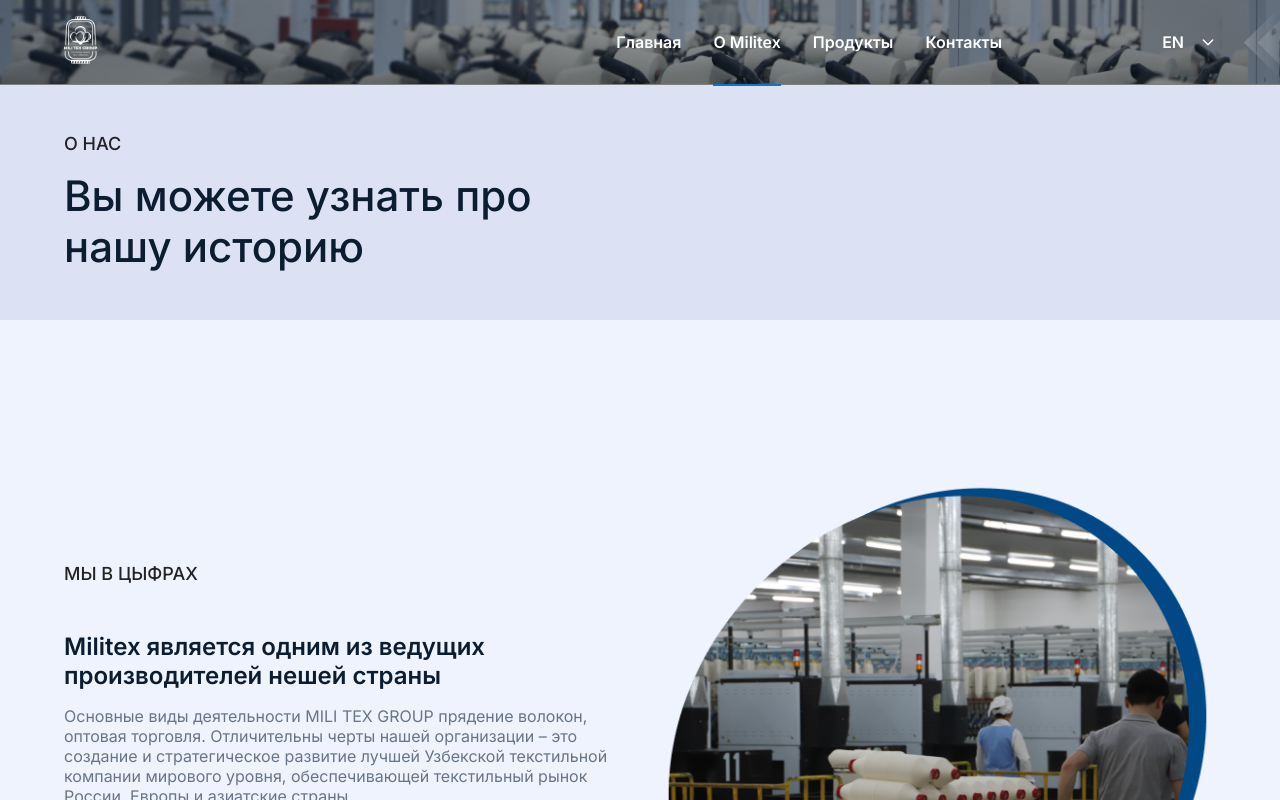
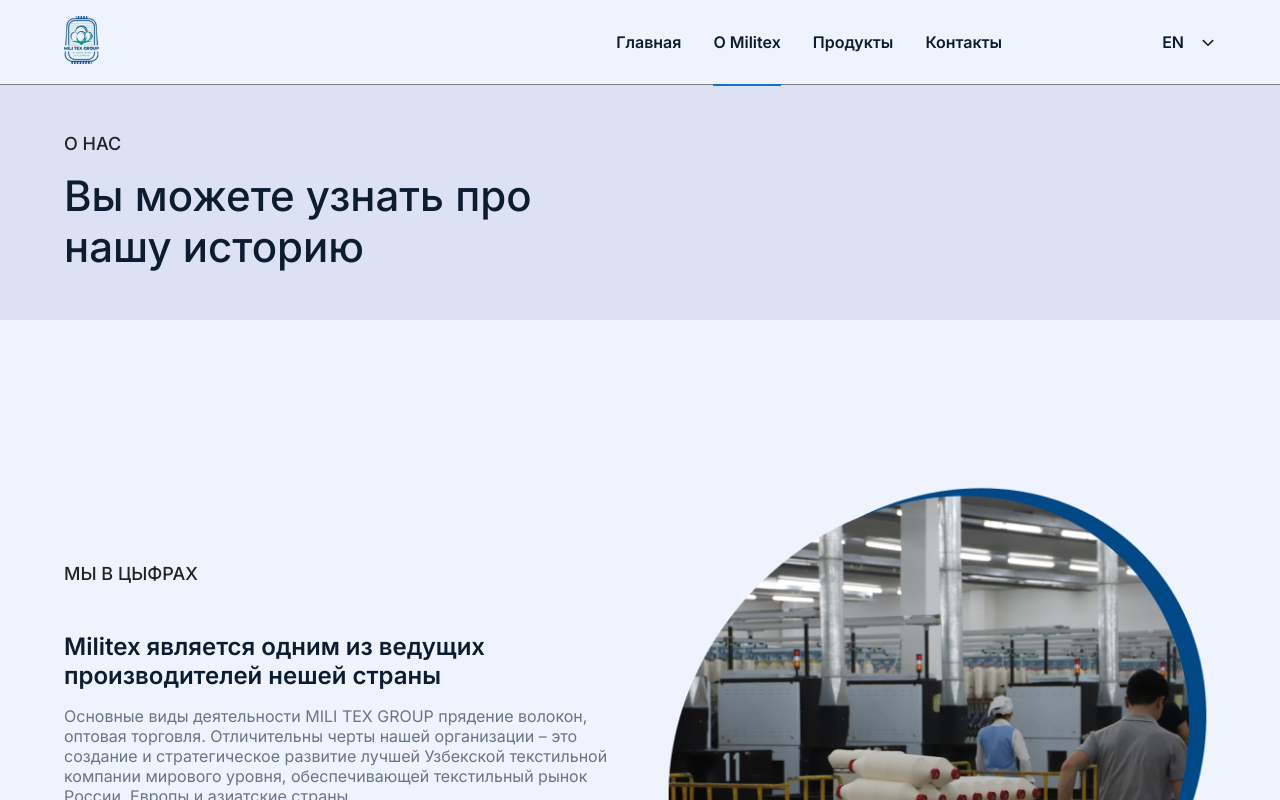
Before and after one commit to jalolddin/MIlitex, a Vue app: page /about in a window 1280 px wide. Shown: the top 800 px of the page. Built offline with nearby package versions, Linux system fonts and the light colour scheme.

Commit message:
fix(UI): modal, navbar, icons, small fixes

```diff
--- a/src/assets/scss/pages/about/about.scss
+++ b/src/assets/scss/pages/about/about.scss
@@ -1,12 +1,3 @@
 .about {
     background-color: var(--color-gray_blue);
-    .header {
-        color: var(--color-blue_dark);
-        &__main {
-            background-image: none;
-        }
-        &__top {
-            border-bottom: none;
-        }
-    }
 }
--- a/src/assets/scss/pages/contact/contact.scss
+++ b/src/assets/scss/pages/contact/contact.scss
@@ -20,6 +20,7 @@
             display: flex;
             align-items: center;
             justify-content: center;
+            gap: 1rem;
         }
     }
     &__item {
--- a/src/assets/scss/pages/products/products.scss
+++ b/src/assets/scss/pages/products/products.scss
@@ -1,14 +1,5 @@
 .products {
     background-color: var(--color-white_blueish);
-    .header {
-        color: var(--color-blue_dark);
-        &__main {
-            background-image: none;
-        }
-        &__top {
-            border-bottom: 2px solid #91bfe5;
-        }
-    }
     .banner {
         background-color: #dce2f3;
     }
--- a/src/assets/scss/style.scss
+++ b/src/assets/scss/style.scss
@@ -28,7 +28,6 @@
 body {
     font-family: "Inter", sans-serif;
     background-color: var(--color-white_blueish);
-    max-width: 1370px;
     margin: auto;
 }
 
@@ -297,12 +296,17 @@
     background: #FFFFFF;
     backdrop-filter: blur(36px);
     box-shadow: 0 0 0 15px rgba(255, 255, 255, 0.2);
+    background-image: url('../img/arrow-right_blue_gradient.png');
+    background-repeat: no-repeat;
+    background-position: 150% 250%;
+    background-size: 50% auto;
     &__title {
         color: inherit;
         font-weight: 500;
         font-size: 34px;
         line-height: 110%;
         width: 90%;
+        margin-top: 0;
     }
     &__form {
         display: flex;
@@ -321,7 +325,7 @@
         &__button {
             border: none;
             border-radius: 10rem;
-            padding: 0.5rem 2rem;
+            padding: 10px 50px;
             width: max-content;
             background-color: var(--color-blue_dark);
             cursor: pointer;
@@ -337,4 +341,28 @@
         backdrop-filter: blur(20px);
     }
 }
+
+.about-header {
+    color: var(--color-blue_dark);
+    &__main {
+        background-image: none;
+    }
+    &__top {
+        border-bottom: none;
+    }
+}
+
+.products-header {
+    color: var(--color-blue_dark);
+    &__main {
+        background-image: none;
+    }
+    &__top {
+        border-bottom: 2px solid #91bfe5;
+    }
+}
+
+.bg_img_disabled {
+    background-image: none
+}
 @import "responsive.scss";
--- a/src/components/Navbar.vue
+++ b/src/components/Navbar.vue
@@ -1,8 +1,13 @@
 <template>
-    <header class="header__top padding_normal">
+    <header class="header__top padding_normal"
+            :class="{
+                'products-header' : isActive === '/products' | isActive === '/contacts',
+                'about-header': isActive === '/about',
+            }"
+    >
         <div class="header__logo-container">
            <router-link to="/">
-               <img  src="../assets/img/logo.png" alt="" class="header__logo">
+               <img :src="logo_url" alt="" class="header__logo">
             </router-link>
         </div>
 
@@ -32,19 +37,29 @@
         </nav>
         <div class="language-picker">
             <p class="npm">EN</p>
-            <img src="../assets/img/arrow-down.svg" alt="">
+            <img :src="arrw_down_icon_url" alt="">
         </div>
     </header>
 </template>
 <script>
+
 export default{
     data() {
         return {
-            isActive: '/'
+            isActive: '/',
+            logo_url: '',
+            arrw_down_icon_url: '',
         }
     },
     created(){
         this.isActive = this.$route.fullPath
+        if (this.isActive != '/') {
+            this.logo_url =  require('../assets/img/logo-colorful.svg');
+            this.arrw_down_icon_url = require('../assets/img/arrow-down_blue_dark.svg')
+        } else {
+            this.logo_url = require('../assets/img/logo.png');
+            this.arrw_down_icon_url = require('../assets/img/arrow-down.svg')
+        }
     //    console.log(h = this.isActive)
     },
 }
--- a/src/views/About.vue
+++ b/src/views/About.vue
@@ -1,6 +1,6 @@
 <template>
 <div>
-  <div class="header header__main">
+  <div class="header header__main bg_img_disabled">
     <Navbar />
 </div>
 
--- a/src/views/Contacts.vue
+++ b/src/views/Contacts.vue
@@ -1,6 +1,6 @@
 <template>
-    <div>
-        <div class="header header__main">
+    <div class="contact">
+        <div class="header header__main bg_img_disabled">
             <Navbar />
         </div>
 
@@ -56,7 +56,7 @@
     components: {
         Navbar,
         Footer
-    }
+    },
 }
 
 </script>
--- a/src/views/Modal.vue
+++ b/src/views/Modal.vue
@@ -3,7 +3,10 @@
         <div id="contact-modal" class="dialog modal">
             <div class="modal-container">
             <div class="modal__cancel width_30px">
-                <img width="width_100" src="assets/img/cancel-outlined.svg" alt="">
+                <RouterLink to="/">
+                    <img class="width_100" src="../assets/img/cancel-outlined.svg">
+                </RouterLink>
+
             </div>
             <form class="modal__form">
                 <h3 class="modal__title">
@@ -11,7 +14,9 @@
                 </h3>
                 <input id="name" type="text" name="name" placeholder="Ismingiz">
                 <input id="phone" type="tel" name="phone" placeholder="Tel.qaramingiz">
-                <button type="button" onclick="closeModal()" class="modal__form__button">Yuborish</button>
+                <RouterLink to="/">
+                    <button type="button" class="modal__form__button">Yuborish</button>
+                </RouterLink>
             </form>
         </div>
     </div>
--- a/src/views/Products.vue
+++ b/src/views/Products.vue
@@ -1,6 +1,6 @@
 <template>
     <div>
-        <div class="header header__main">
+        <div class="header header__main bg_img_disabled">
             <Navbar />
         </div>
 
```
Also changed, not shown: src/assets/img/arrow-right_blue_gradient.png (added), src/assets/img/cancel-outlined.svg (added).
